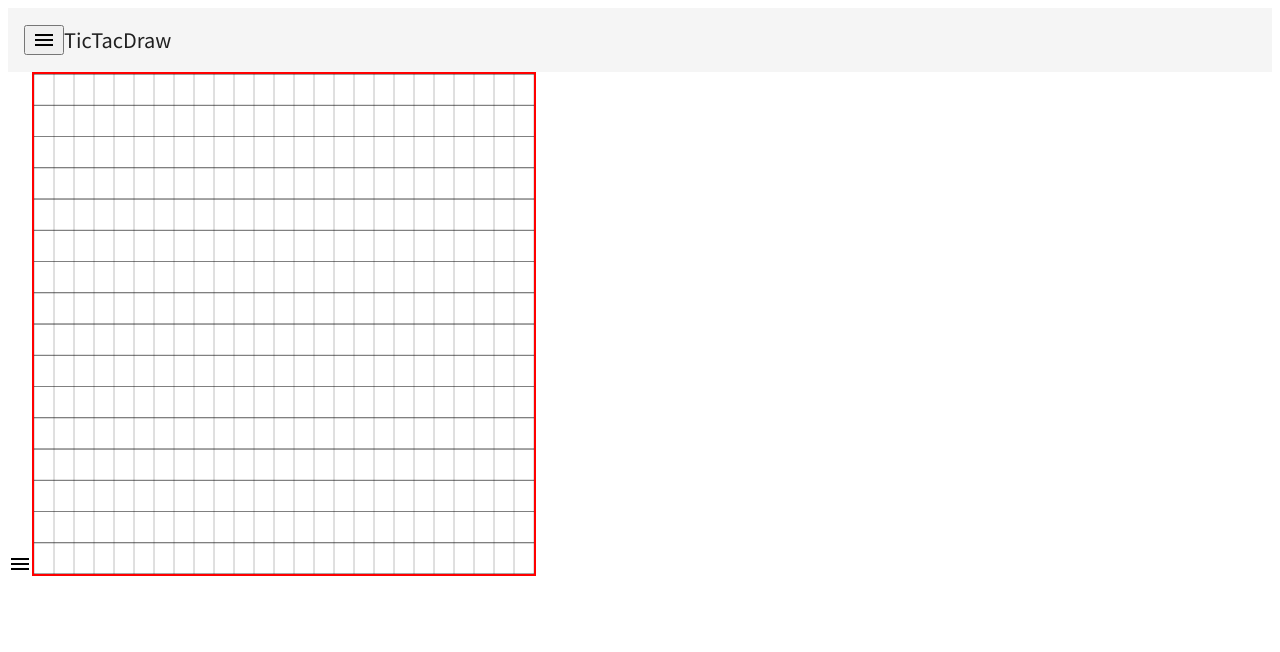
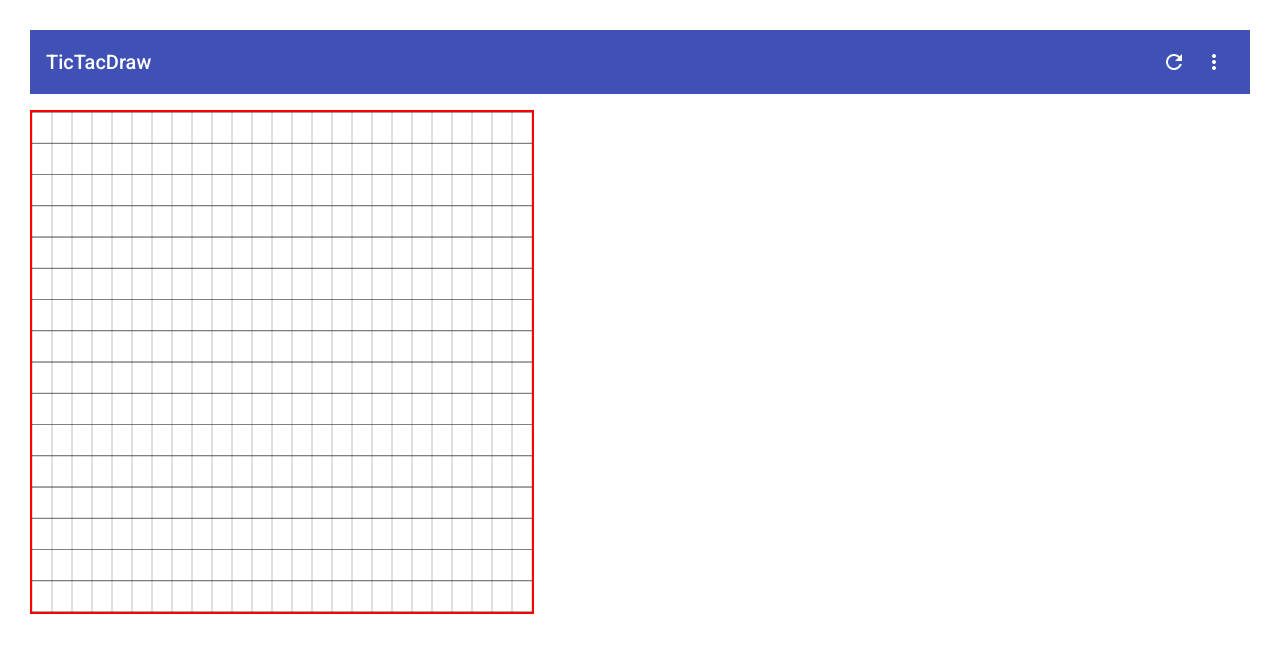
Before and after one commit to ErKatta/tictacdraw, an Angular app: page / in a window 1280 px wide. Shown: the top 652 px of the page. Built offline with nearby package versions, Linux system fonts and the light colour scheme.

Commit message:
5 files modified

```diff
--- a/src/app/app.component.css
+++ b/src/app/app.component.css
@@ -1,3 +1,7 @@
 p {
   font-family: Lato;
 }
+
+.example-spacer {
+  flex: 1 1 auto;
+}
--- a/src/app/app.component.html
+++ b/src/app/app.component.html
@@ -1,12 +1,22 @@
-<mat-toolbar>
+<p>
+  <mat-toolbar color="primary">
+    <span>TicTacDraw</span>
+    <span class="example-spacer"></span>
+    <button
+      mat-icon-button
+      class="example-icon favorite-icon"
+      aria-label="Example icon-button with heart icon"
+    >
+      <mat-icon>refresh</mat-icon>
+    </button>
     <button
       mat-icon-button
       class="example-icon"
       aria-label="Example icon-button with menu icon"
     >
-    <mat-icon>menu</mat-icon>
+      <mat-icon>more_vert</mat-icon>
     </button>
-  <span>TicTacDraw</span>
   </mat-toolbar>
-<mat-icon>menu</mat-icon>
+</p>
+
 <grid [squareSize]="50"></grid>
--- a/src/app/app.module.ts
+++ b/src/app/app.module.ts
@@ -4,6 +4,8 @@ import { BrowserAnimationsModule } from '@angular/platform-browser/animations';
 import { FormsModule } from '@angular/forms';
 import { MatToolbarModule } from '@angular/material/toolbar';
 import { MatIconModule } from '@angular/material/icon';
+import { MatButtonModule } from '@angular/material/button';
+import { OverlayModule } from '@angular/cdk/overlay';
 import { AppComponent } from './app.component';
 import { GridComponent } from './grid/grid.component';
 
@@ -14,6 +16,8 @@ import { GridComponent } from './grid/grid.component';
     FormsModule,
     MatToolbarModule,
     MatIconModule,
+    MatButtonModule,
+    OverlayModule,
   ],
   declarations: [AppComponent, GridComponent],
   bootstrap: [AppComponent],
--- a/src/index.html
+++ b/src/index.html
@@ -1 +1,16 @@
+<head>
+  <meta charset="utf-8" />
+  <title>Toolbar overview</title>
+  <base href="/" />
+  <meta name="viewport" content="width=device-width, initial-scale=1" />
+  <link rel="preconnect" href="https://fonts.gstatic.com" />
+  <link
+    href="https://fonts.googleapis.com/css2?family=Roboto:wght@300;400;500&display=swap"
+    rel="stylesheet"
+  />
+  <link
+    href="https://fonts.googleapis.com/icon?family=Material+Icons"
+    rel="stylesheet"
+  />
+</head>
 <my-app>loading </my-app>
--- a/src/styles.scss
+++ b/src/styles.scss
@@ -1,7 +1,46 @@
-@import '@angular/material/prebuilt-themes/deeppurple-amber.css';
-@import url('https://fonts.googleapis.com/icon?family=Material+Icons');
-@import url('//fonts.googleapis.com/earlyaccess/notosanstc.css');
+// Custom Theming for Angular Material
+// For more information: https://material.angular.io/guide/theming
+@use '@angular/material' as mat;
+// Plus imports for other components in your app.
 
-* {
-  font-family: 'Noto Sans TC', 'Times New Roman', Times, serif;
+// Include the common styles for Angular Material. We include this here so that you only
+// have to load a single css file for Angular Material in your app.
+// Be sure that you only ever include this mixin once!
+@include mat.core();
+
+// Define the palettes for your theme using the Material Design palettes available in palette.scss
+// (imported above). For each palette, you can optionally specify a default, lighter, and darker
+// hue. Available color palettes: https://material.io/design/color/
+$theme-primary: mat.define-palette(mat.$indigo-palette);
+$theme-accent: mat.define-palette(mat.$pink-palette, A200, A100, A400);
+
+// The warn palette is optional (defaults to red).
+$theme-warn: mat.define-palette(mat.$red-palette);
+
+// Create the theme object. A theme consists of configurations for individual
+// theming systems such as "color" or "typography".
+$theme: mat.define-light-theme(
+  (
+    color: (
+      primary: $theme-primary,
+      accent: $theme-accent,
+      warn: $theme-warn,
+    ),
+  )
+);
+
+// Include theme styles for core and each component used in your app.
+// Alternatively, you can import and @include the theme mixins for each component
+// that you are using.
+@include mat.all-component-themes($theme);
+
+body {
+  font-family: Roboto, 'Helvetica Neue', sans-serif;
+  margin: 0;
+  padding: 30px;
 }
+
+html,
+body {
+  height: 100%;
+}
```
Lines whose indentation alone changed are shown as unchanged.
